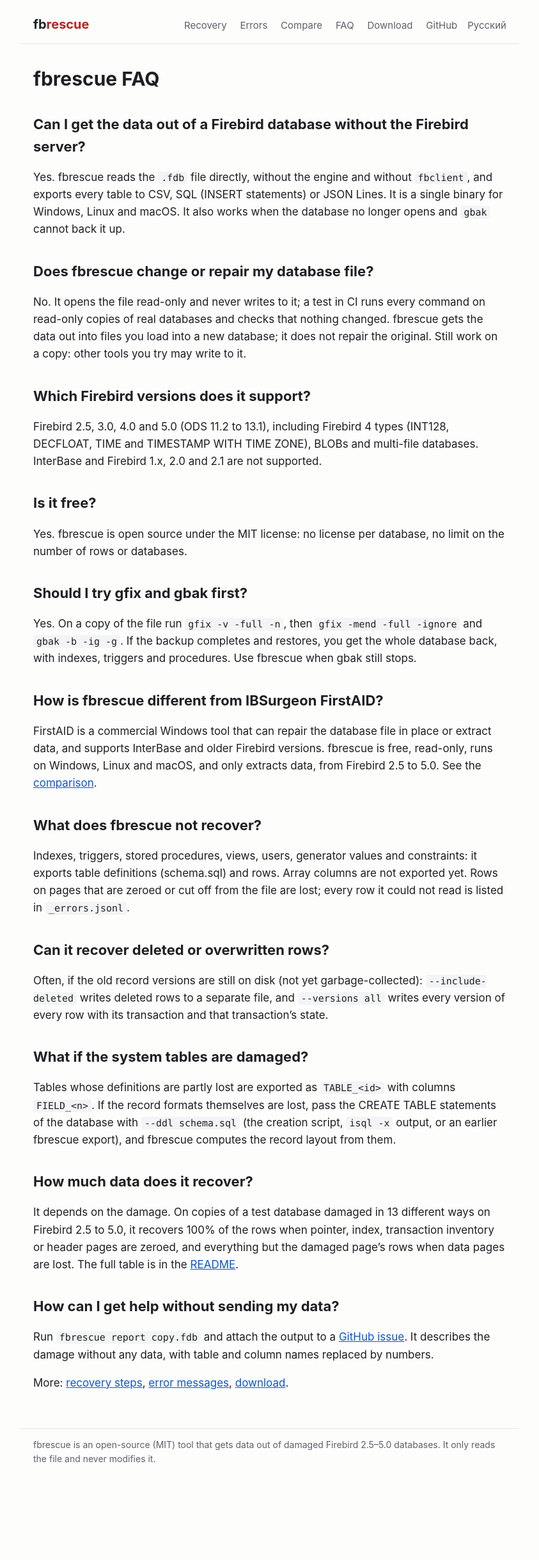
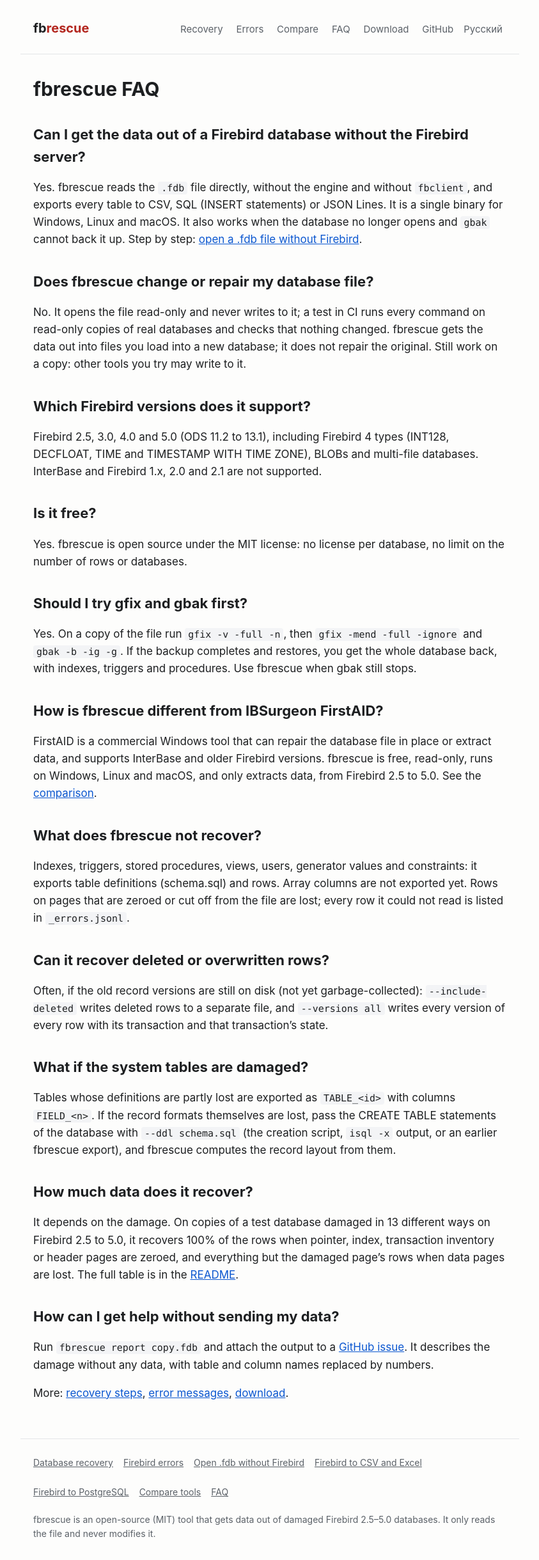
Before and after one commit to formeo/fbrescue, a Jekyll site: the page built from docs/faq.md, in a window 1280 px wide. Shown: the whole page at 64% size, without its empty margins (218-1061 px from the left). Built offline with Jekyll 4.4.1, drawn with Linux system fonts in a browser that asks for light colours; before the commit the page ends 2323 px from its top, so only the background shows below that.

Commit message:
Site: social preview images, favicon, 404 page, footer links, x-default, og:locale
From the SEO audit:
- og:image cards (1200x630, English and Russian) for link previews in
  Telegram, Habr, Slack and mailing lists; twitter:card follows.
- og:locale en_US / ru_RU instead of en / ru.
- hreflang x-default pointing to the English page.
- favicon (SVG and 48 px PNG) for search results.
- A 404 page with links back (noindex, not in the sitemap).
- A footer on every page linking the main pages, so the pages for
  intact databases are not reached from the home page only; the FAQ
  links to them too.
- Header and footer links have 44+ px touch targets on phones.
- tools/site/check.py checks og:locale, og:image, x-default and the new
  files.

Co-Authored-By: Claude Opus 5.5 <noreply@anthropic.com>
Claude-Session: https://claude.ai/code/session_0127AkTrpPW5N91BBvK83kdM

```diff
--- a/docs/_config.yml
+++ b/docs/_config.yml
@@ -20,6 +20,13 @@ defaults:
       path: ""
     values:
       layout: default
+      locale: en_US
+      image: /assets/og.png
+  - scope:
+      path: "ru"
+    values:
+      locale: ru_RU
+      image: /assets/og-ru.png
   - scope:
       path: "googlec556762a732d5bd7.html" # Search Console ownership file
     values:
--- a/docs/_layouts/default.html
+++ b/docs/_layouts/default.html
@@ -3,7 +3,12 @@
 <head>
   <meta charset="utf-8">
   <meta name="viewport" content="width=device-width, initial-scale=1">
+  {%- if page.noindex %}
+  <meta name="robots" content="noindex">
+  {%- endif %}
   {% seo %}
+  <link rel="icon" href="{{ '/favicon.svg' | relative_url }}" type="image/svg+xml">
+  <link rel="icon" href="{{ '/favicon-48.png' | relative_url }}" sizes="48x48" type="image/png">
   {%- if page.software %}
   <script type="application/ld+json">
   {
@@ -40,6 +45,7 @@
   {%- if page.alt %}
   <link rel="alternate" hreflang="{{ page.lang | default: site.lang }}" href="{{ page.url | absolute_url }}">
   <link rel="alternate" hreflang="{% if page.lang == "ru" %}en{% else %}ru{% endif %}" href="{{ page.alt | absolute_url }}">
+  <link rel="alternate" hreflang="x-default" href="{% if page.lang == "ru" %}{{ page.alt | absolute_url }}{% else %}{{ page.url | absolute_url }}{% endif %}">
   {%- endif %}
   <style>
     :root {
@@ -58,7 +64,7 @@
              border-bottom: 1px solid var(--line); }
     header .brand { font-weight: 700; font-size: 20px; color: var(--fg); text-decoration: none; margin-right: auto; }
     header .brand span { color: var(--accent); }
-    header nav a { color: var(--muted); text-decoration: none; margin-left: 16px; font-size: 15px; }
+    header nav a { color: var(--muted); text-decoration: none; margin-left: 4px; padding: 12px 6px; display: inline-block; font-size: 15px; }
     header nav a:hover { color: var(--fg); }
     main { padding-top: 8px; padding-bottom: 40px; }
     h1 { font-size: 30px; line-height: 1.25; margin: 28px 0 12px; overflow-wrap: anywhere; }
@@ -74,6 +80,8 @@
     table { border-collapse: collapse; width: 100%; font-size: 15px; display: block; overflow-x: auto; }
     th, td { border-bottom: 1px solid var(--line); padding: 6px 8px; text-align: left; }
     footer { border-top: 1px solid var(--line); padding-top: 14px; padding-bottom: 30px; color: var(--muted); font-size: 14px; }
+    footer nav { display: flex; flex-wrap: wrap; gap: 0 4px; margin: 0 0 8px -6px; }
+    footer nav a { color: var(--muted); padding: 12px 6px; display: inline-block; }
   </style>
 </head>
 <body>
@@ -104,8 +112,26 @@
   </main>
   <footer>
     {%- if page.lang == "ru" %}
+    <nav>
+      <a href="{{ '/ru/' | relative_url }}">Восстановление базы</a>
+      <a href="{{ '/ru/errors/' | relative_url }}">Ошибки Firebird</a>
+      <a href="{{ '/ru/open-fdb-without-firebird/' | relative_url }}">Открыть .fdb без Firebird</a>
+      <a href="{{ '/ru/firebird-to-csv/' | relative_url }}">Firebird в CSV и Excel</a>
+      <a href="{{ '/ru/firebird-to-postgresql/' | relative_url }}">Firebird в PostgreSQL</a>
+      <a href="{{ '/ru/compare/' | relative_url }}">Сравнение</a>
+      <a href="{{ '/ru/faq/' | relative_url }}">FAQ</a>
+    </nav>
     fbrescue — открытая утилита (MIT) для выгрузки данных из повреждённых баз Firebird 2.5–5.0. Она только читает файл и никогда его не изменяет.
     {%- else %}
+    <nav>
+      <a href="{{ '/' | relative_url }}">Database recovery</a>
+      <a href="{{ '/errors/' | relative_url }}">Firebird errors</a>
+      <a href="{{ '/open-fdb-without-firebird/' | relative_url }}">Open .fdb without Firebird</a>
+      <a href="{{ '/firebird-to-csv/' | relative_url }}">Firebird to CSV and Excel</a>
+      <a href="{{ '/firebird-to-postgresql/' | relative_url }}">Firebird to PostgreSQL</a>
+      <a href="{{ '/compare/' | relative_url }}">Compare tools</a>
+      <a href="{{ '/faq/' | relative_url }}">FAQ</a>
+    </nav>
     fbrescue is an open-source (MIT) tool that gets data out of damaged Firebird 2.5–5.0 databases. It only reads the file and never modifies it.
     {%- endif %}
   </footer>
--- a/docs/faq.md
+++ b/docs/faq.md
@@ -8,7 +8,8 @@ faq:
     a: >-
       Yes. fbrescue reads the `.fdb` file directly, without the engine and without `fbclient`, and exports
       every table to CSV, SQL (INSERT statements) or JSON Lines. It is a single binary for Windows, Linux
-      and macOS. It also works when the database no longer opens and `gbak` cannot back it up.
+      and macOS. It also works when the database no longer opens and `gbak` cannot back it up. Step by step:
+      [open a .fdb file without Firebird](../open-fdb-without-firebird/).
   - q: Does fbrescue change or repair my database file?
     a: >-
       No. It opens the file read-only and never writes to it; a test in CI runs every command on read-only
```
Also changed, not shown: docs/404.md (added, +17 -0 lines), docs/ru/faq.md (+2 -1 lines), docs/assets/og-ru.png (added), docs/assets/og.png (added), docs/favicon-48.png (added), docs/favicon.svg (added), 1 other file.
